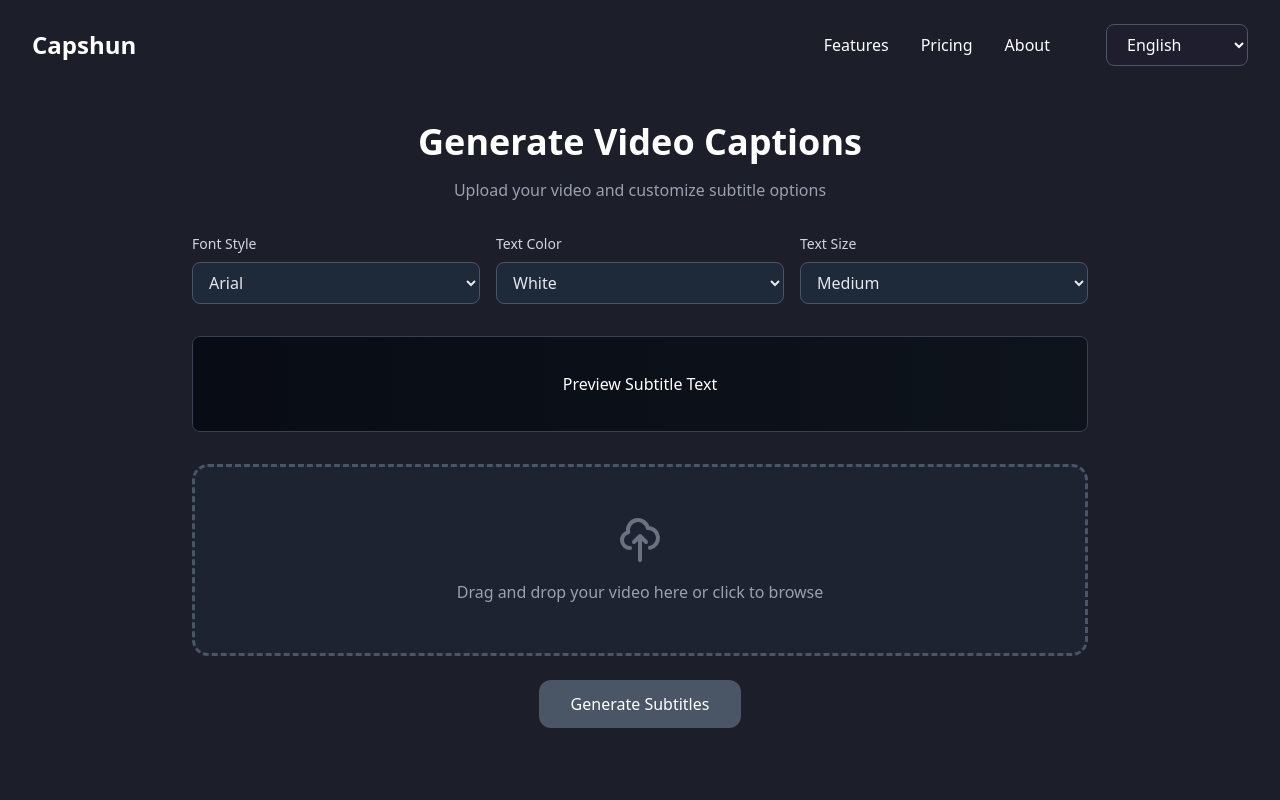
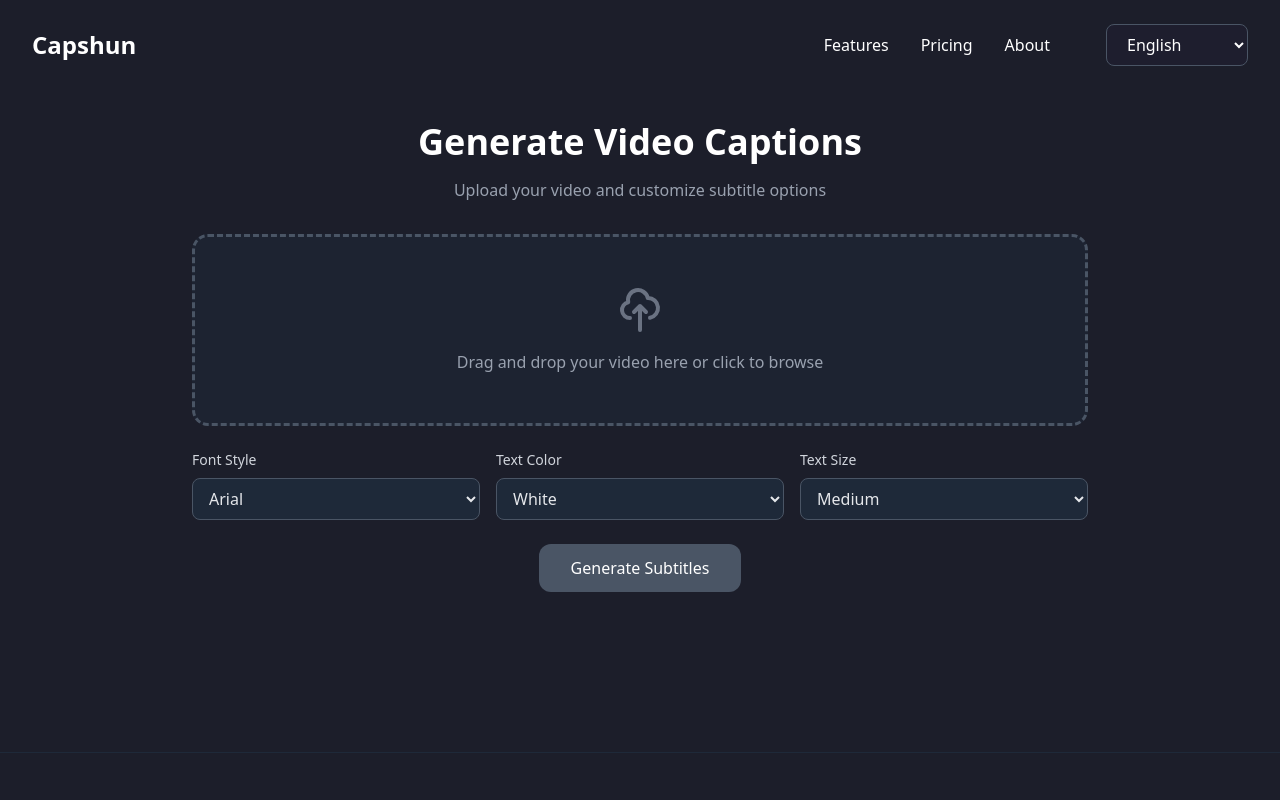
Before and after one commit to ItzKaez/subtitle-generator, a Next.js app: page /generate-captions in a window 1280 px wide. Shown: the top 800 px of the page. Built offline with nearby package versions, Linux system fonts and the light colour scheme.

Commit message:
Suppression de la section d'aperçu des sous-titres dans les options de sous-titres

```diff
--- a/app/generate-captions/page.js
+++ b/app/generate-captions/page.js
@@ -1,33 +1,35 @@
-'use client';
+"use client";
 
-import { useState, useEffect, useCallback } from 'react';
-import { useRouter } from 'next/navigation';
-import NavBar from '@/components/NavBar';
-import Footer from '@/components/Footer';
-import ProgressBar from '@/components/ProgressBar';
-import SubtitleOptions from '@/components/SubtitleOptions';
-import VideoPreview from '@/components/VideoPreview';
+import { useState, useEffect, useCallback } from "react";
+import { useRouter } from "next/navigation";
+import NavBar from "@/components/NavBar";
+import Footer from "@/components/Footer";
+import ProgressBar from "@/components/ProgressBar";
+import SubtitleOptions from "@/components/SubtitleOptions";
+import VideoPreview from "@/components/VideoPreview";
 
 export default function GenerateCaptions() {
   const router = useRouter();
   const [file, setFile] = useState(null);
-  const [fileName, setFileName] = useState('');
-  const [sessionId, setSessionId] = useState('');
+  const [fileName, setFileName] = useState("");
+  const [sessionId, setSessionId] = useState("");
   const [isUploading, setIsUploading] = useState(false);
   const [progress, setProgress] = useState(0);
-  const [status, setStatus] = useState('');
-  const [error, setError] = useState('');
-  const [processedVideoUrl, setProcessedVideoUrl] = useState('');
-  const [previewUrl, setPreviewUrl] = useState('');
+  const [status, setStatus] = useState("");
+  const [error, setError] = useState("");
+  const [processedVideoUrl, setProcessedVideoUrl] = useState("");
+  const [previewUrl, setPreviewUrl] = useState("");
   const [subtitleOptions, setSubtitleOptions] = useState({
-    font: 'Arial',
-    color: 'white',
-    size: 'medium'
+    font: "Arial",
+    color: "white",
+    size: "medium",
   });
 
   // Generate session ID on component mount
   useEffect(() => {
-    setSessionId(Date.now().toString(36) + Math.random().toString(36).substring(2));
+    setSessionId(
+      Date.now().toString(36) + Math.random().toString(36).substring(2)
+    );
   }, []);
 
   // Cleanup preview URL on unmount
@@ -57,13 +59,13 @@ export default function GenerateCaptions() {
             clearInterval(pollInterval);
           }
 
-          if (data.status.includes('Error')) {
+          if (data.status.includes("Error")) {
             setError(data.status);
             clearInterval(pollInterval);
           }
         }
       } catch (error) {
-        console.error('Error checking progress:', error);
+        console.error("Error checking progress:", error);
       }
     };
 
@@ -78,7 +80,7 @@ export default function GenerateCaptions() {
 
   // Handle file selection
   const handleFileSelect = (selectedFile) => {
-    if (selectedFile && selectedFile.type.startsWith('video/')) {
+    if (selectedFile && selectedFile.type.startsWith("video/")) {
       // Revoke previous preview URL if it exists
       if (previewUrl) {
         URL.revokeObjectURL(previewUrl);
@@ -86,13 +88,13 @@ export default function GenerateCaptions() {
 
       setFile(selectedFile);
       setFileName(selectedFile.name);
-      setError('');
+      setError("");
 
       // Create new preview URL
       const newPreviewUrl = URL.createObjectURL(selectedFile);
       setPreviewUrl(newPreviewUrl);
     } else {
-      setError('Please select a valid video file');
+      setError("Please select a valid video file");
     }
   };
 
@@ -100,34 +102,34 @@ export default function GenerateCaptions() {
   const handleUpload = async (e) => {
     e.preventDefault();
     if (!file) {
-      setError('Please select a video file');
+      setError("Please select a video file");
       return;
     }
 
     try {
       setIsUploading(true);
-      setError('');
+      setError("");
       setProgress(0);
-      setStatus('Starting upload...');
+      setStatus("Starting upload...");
 
       const formData = new FormData();
-      formData.append('file', file);
-      formData.append('sessionId', sessionId);
-      formData.append('subtitleFont', subtitleOptions.font);
-      formData.append('subtitleColor', subtitleOptions.color);
-      formData.append('subtitleSize', subtitleOptions.size);
+      formData.append("file", file);
+      formData.append("sessionId", sessionId);
+      formData.append("subtitleFont", subtitleOptions.font);
+      formData.append("subtitleColor", subtitleOptions.color);
+      formData.append("subtitleSize", subtitleOptions.size);
 
-      const response = await fetch('/api/upload', {
-        method: 'POST',
+      const response = await fetch("/api/upload", {
+        method: "POST",
         body: formData,
       });
 
       if (!response.ok) {
         const error = await response.json();
-        throw new Error(error.message || 'Upload failed');
+        throw new Error(error.message || "Upload failed");
       }
 
-      setStatus('Processing video...');
+      setStatus("Processing video...");
     } catch (error) {
       setError(error.message);
       setIsUploading(false);
@@ -138,12 +140,12 @@ export default function GenerateCaptions() {
   const handleDownload = async () => {
     try {
       const response = await fetch(processedVideoUrl);
-      if (!response.ok) throw new Error('Download failed');
+      if (!response.ok) throw new Error("Download failed");
 
       const blob = await response.blob();
       const url = window.URL.createObjectURL(blob);
-      const a = document.createElement('a');
-      a.style.display = 'none';
+      const a = document.createElement("a");
+      a.style.display = "none";
       a.href = url;
       a.download = `subtitled_${fileName}`;
       document.body.appendChild(a);
@@ -153,10 +155,10 @@ export default function GenerateCaptions() {
 
       // Cleanup session
       await fetch(`/api/upload/cleanup?sessionId=${sessionId}`, {
-        method: 'DELETE'
+        method: "DELETE",
       });
     } catch (error) {
-      setError('Failed to download video');
+      setError("Failed to download video");
     }
   };
 
@@ -168,9 +170,7 @@ export default function GenerateCaptions() {
         <div className="max-w-4xl mx-auto space-y-8">
           {/* Header */}
           <div className="text-center">
-            <h1 className="text-4xl font-bold mb-4">
-              Generate Video Captions
-            </h1>
+            <h1 className="text-4xl font-bold mb-4">Generate Video Captions</h1>
             <p className="text-gray-400">
               Upload your video and customize subtitle options
             </p>
@@ -183,49 +183,24 @@ export default function GenerateCaptions() {
             </div>
           )}
 
-          {/* Preview Section */}
-          {(previewUrl || processedVideoUrl) && (
-            <div className="mt-8">
-              <h2 className="text-2xl font-bold mb-4">Preview</h2>
-              {previewUrl && !processedVideoUrl && !isUploading && (
-                <VideoPreview
-                  src={previewUrl}
-                  subtitleOptions={subtitleOptions}
-                  onError={() => setError('Failed to load video preview')}
-                  isUploading={isUploading}
-                />
-              )}
-              {processedVideoUrl && (
-                <VideoPreview
-                  src={processedVideoUrl}
-                  subtitleOptions={subtitleOptions}
-                  onError={() => setError('Failed to load video preview')}
-                  isUploading={isUploading}
-                  hideSubtitleOverlay={true}
-                />
-              )}
-            </div>
-          )}
-
-          {/* Subtitle Options */}
-          <SubtitleOptions
-            options={subtitleOptions}
-            onChange={setSubtitleOptions}
-            disabled={isUploading}
-          />
-
           <form onSubmit={handleUpload} className="space-y-6">
             {/* File Upload Area */}
             <div
               className={`
                 w-full h-48 border-3 border-dashed rounded-2xl
-                ${isUploading ? 'border-[#FF5F5F]' : 'border-gray-600 hover:border-[#FF7B7B]'}
+                ${
+                  isUploading
+                    ? "border-[#FF5F5F]"
+                    : "border-gray-600 hover:border-[#FF7B7B]"
+                }
                 transition-all duration-300
                 flex flex-col items-center justify-center
                 bg-gray-800/50 cursor-pointer
                 relative
               `}
-              onClick={() => !isUploading && document.getElementById('fileInput').click()}
+              onClick={() =>
+                !isUploading && document.getElementById("fileInput").click()
+              }
               onDrop={(e) => {
                 e.preventDefault();
                 if (!isUploading) {
@@ -236,7 +211,9 @@ export default function GenerateCaptions() {
             >
               {/* Upload Icon */}
               <svg
-                className={`w-12 h-12 mb-4 ${isUploading ? 'text-[#FF7B7B]' : 'text-gray-500'}`}
+                className={`w-12 h-12 mb-4 ${
+                  isUploading ? "text-[#FF7B7B]" : "text-gray-500"
+                }`}
                 fill="none"
                 stroke="currentColor"
                 viewBox="0 0 24 24"
@@ -250,7 +227,9 @@ export default function GenerateCaptions() {
               </svg>
 
               <p className="text-gray-400">
-                {file ? fileName : 'Drag and drop your video here or click to browse'}
+                {file
+                  ? fileName
+                  : "Drag and drop your video here or click to browse"}
               </p>
 
               <input
@@ -268,9 +247,40 @@ export default function GenerateCaptions() {
               <ProgressBar
                 progress={progress}
                 status={status}
-                isError={error !== ''}
+                isError={error !== ""}
               />
             )}
+
+            {/* Preview Section */}
+            {(previewUrl || processedVideoUrl) && (
+              <div className="mt-8">
+                <h2 className="text-2xl font-bold mb-4">Preview</h2>
+                {previewUrl && !processedVideoUrl && !isUploading && (
+                  <VideoPreview
+                    src={previewUrl}
+                    subtitleOptions={subtitleOptions}
+                    onError={() => setError("Failed to load video preview")}
+                    isUploading={isUploading}
+                  />
+                )}
+                {processedVideoUrl && (
+                  <VideoPreview
+                    src={processedVideoUrl}
+                    subtitleOptions={subtitleOptions}
+                    onError={() => setError("Failed to load video preview")}
+                    isUploading={isUploading}
+                    hideSubtitleOverlay={true}
+                  />
+                )}
+              </div>
+            )}
+
+            {/* Subtitle Options */}
+            <SubtitleOptions
+              options={subtitleOptions}
+              onChange={setSubtitleOptions}
+              disabled={isUploading}
+            />
 
             {/* Action Buttons */}
             <div className="flex justify-center gap-4">
@@ -280,14 +290,15 @@ export default function GenerateCaptions() {
                   disabled={!file || isUploading}
                   className={`
                     px-8 py-3 rounded-xl font-medium
-                    ${!file || isUploading
-                      ? 'bg-gray-600 cursor-not-allowed'
-                      : 'bg-[#FF7B7B] hover:bg-[#FF5F5F] transform hover:scale-105'
+                    ${
+                      !file || isUploading
+                        ? "bg-gray-600 cursor-not-allowed"
+                        : "bg-[#FF7B7B] hover:bg-[#FF5F5F] transform hover:scale-105"
                     }
                     transition-all duration-300
                   `}
                 >
-                  {isUploading ? 'Processing...' : 'Generate Subtitles'}
+                  {isUploading ? "Processing..." : "Generate Subtitles"}
                 </button>
               )}
 
--- a/components/SubtitleOptions.js
+++ b/components/SubtitleOptions.js
@@ -9,6 +9,8 @@ const SubtitleOptions = ({ options, onChange, disabled }) => {
 
   return (
     <div className="grid grid-cols-1 md:grid-cols-3 gap-4 w-full">
+
+
       {/* Font Selection */}
       <div className="space-y-2">
         <label className="block text-sm font-medium text-gray-300">
@@ -83,31 +85,6 @@ const SubtitleOptions = ({ options, onChange, disabled }) => {
         </select>
       </div>
 
-      {/* Preview */}
-      <div className="md:col-span-3 mt-4">
-        <div className={`
-          w-full h-24 rounded-lg
-          bg-gradient-to-r from-gray-900 to-gray-800
-          flex items-center justify-center
-          border border-gray-700
-          overflow-hidden
-          relative
-        `}>
-          <div className="absolute inset-0 bg-black/50" />
-          <p className={`
-            relative z-10
-            text-${color === 'white' ? 'gray-100' : color}-400
-            ${size === 'small' ? 'text-sm' :
-              size === 'medium' ? 'text-base' :
-              size === 'large' ? 'text-lg' :
-              'text-xl'
-            }
-            font-${font.toLowerCase().replace(' ', '-')}
-          `}>
-            Preview Subtitle Text
-          </p>
-        </div>
-      </div>
     </div>
   );
 };
```
